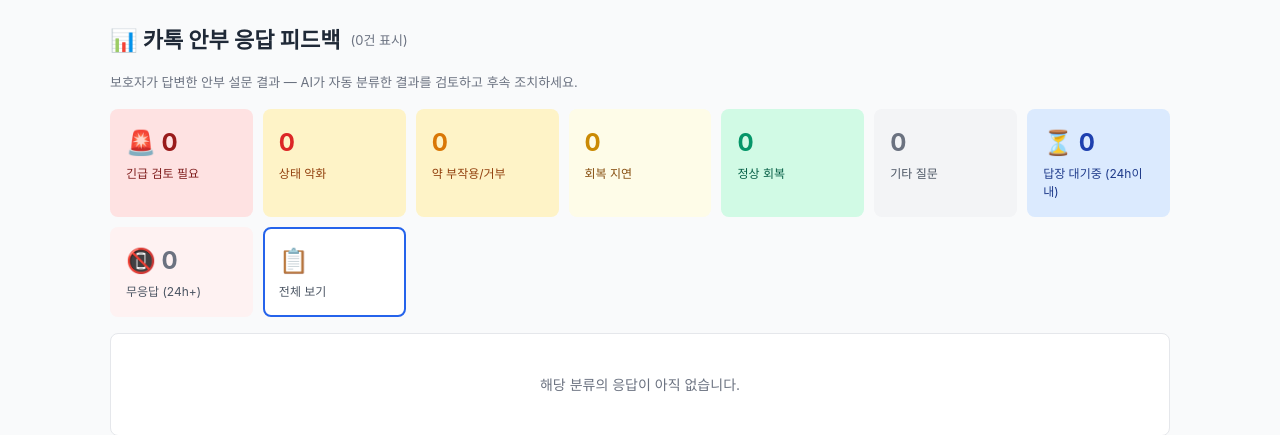
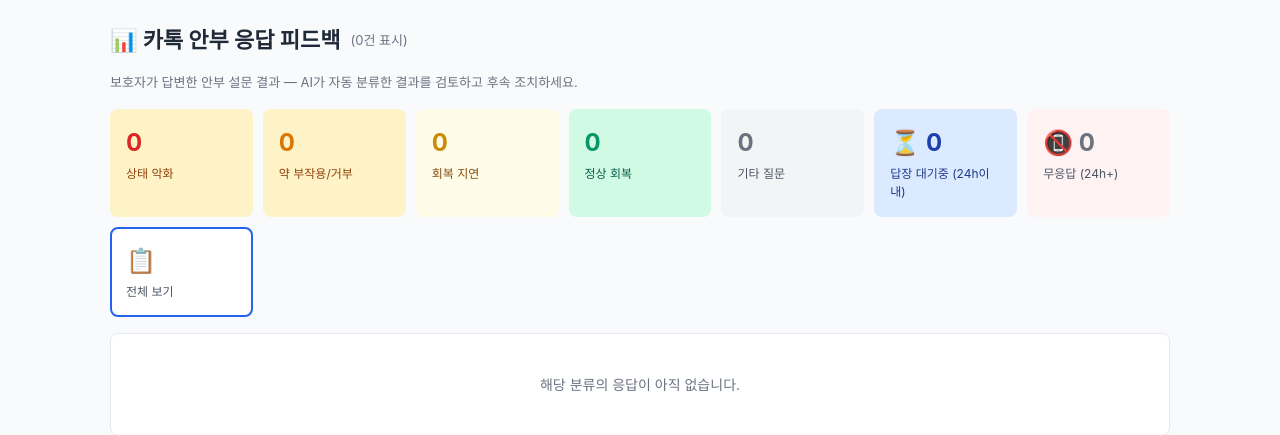
Before and after one commit to maddog77101088/lucid-consent, a Flask app: page /feedback in a window 1280 px wide. Shown: the part 45-480 px from the top of the page. Run offline with Flask 3, Linux system fonts and the light colour scheme; the visitor is signed in with stand-in values (Sample User, id 1); data comes from the database, SQL or seed files in the repository; data that the repository does not hold is empty.

Commit message:
ui: 긴급검토필요 카드 제거 (상태악화/약부작용 카드와 중복)

```diff
--- a/templates/care_feedback.html
+++ b/templates/care_feedback.html
@@ -9,10 +9,6 @@
 
 <!-- 분류 통계 카드 -->
 <div style="display:grid; grid-template-columns:repeat(auto-fill, minmax(140px, 1fr)); gap:10px; margin:16px 0;">
-  <a href="?cls=urgent" style="background:#fee2e2; padding:14px; border-radius:8px; text-decoration:none; border:2px solid {% if cls_filter == 'urgent' %}#dc2626{% else %}transparent{% endif %};">
-    <div style="font-size:24px; font-weight:700; color:#991b1b;">🚨 {{ stats.worsening + stats.medication }}</div>
-    <div style="font-size:12px; color:#7f1d1d; margin-top:4px;">긴급 검토 필요</div>
-  </a>
   <a href="?cls=worsening" style="background:#fef3c7; padding:14px; border-radius:8px; text-decoration:none; border:2px solid {% if cls_filter == 'worsening' %}#dc2626{% else %}transparent{% endif %};">
     <div style="font-size:24px; font-weight:700; color:#dc2626;">{{ stats.worsening }}</div>
     <div style="font-size:12px; color:#92400e; margin-top:4px;">상태 악화</div>
```
